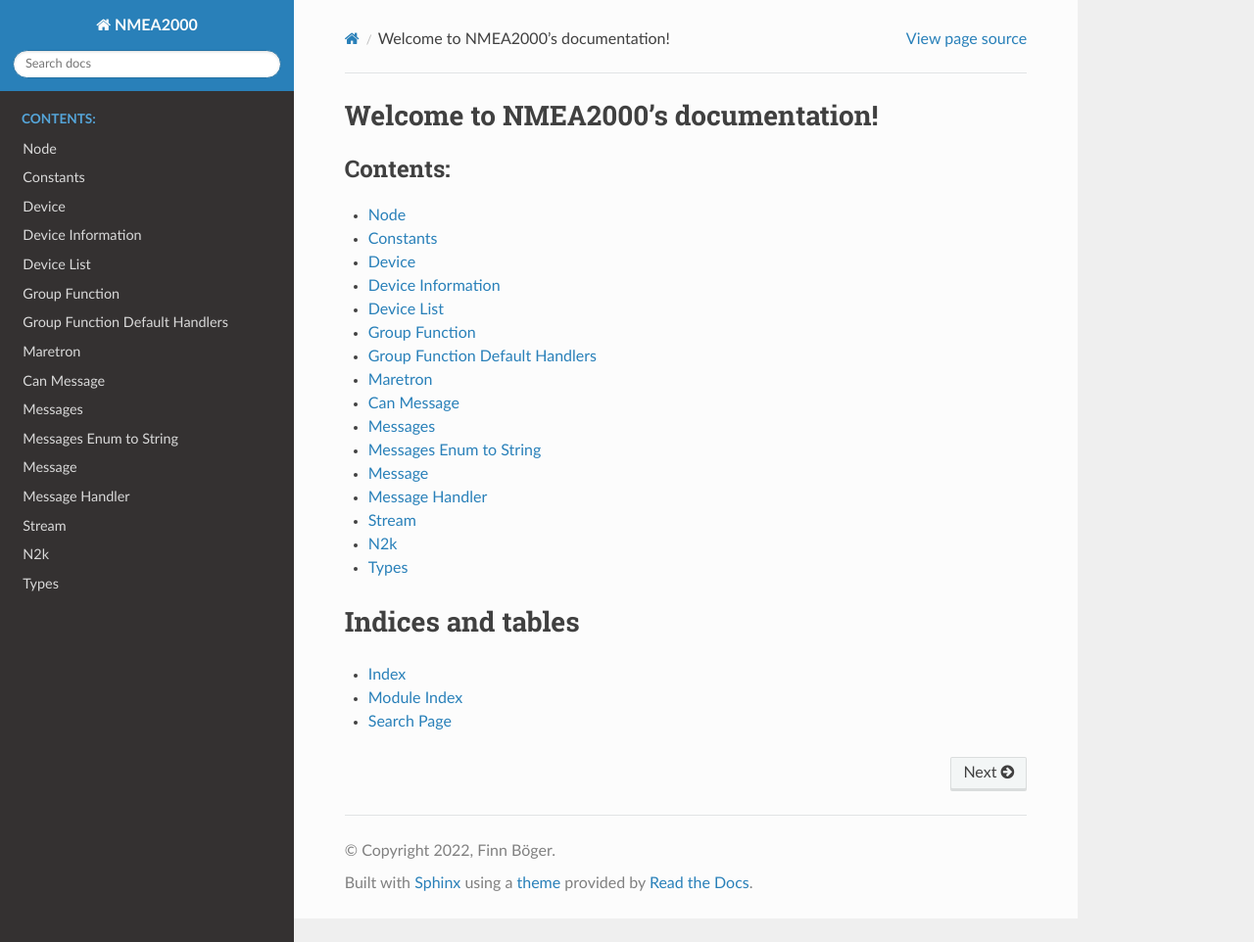
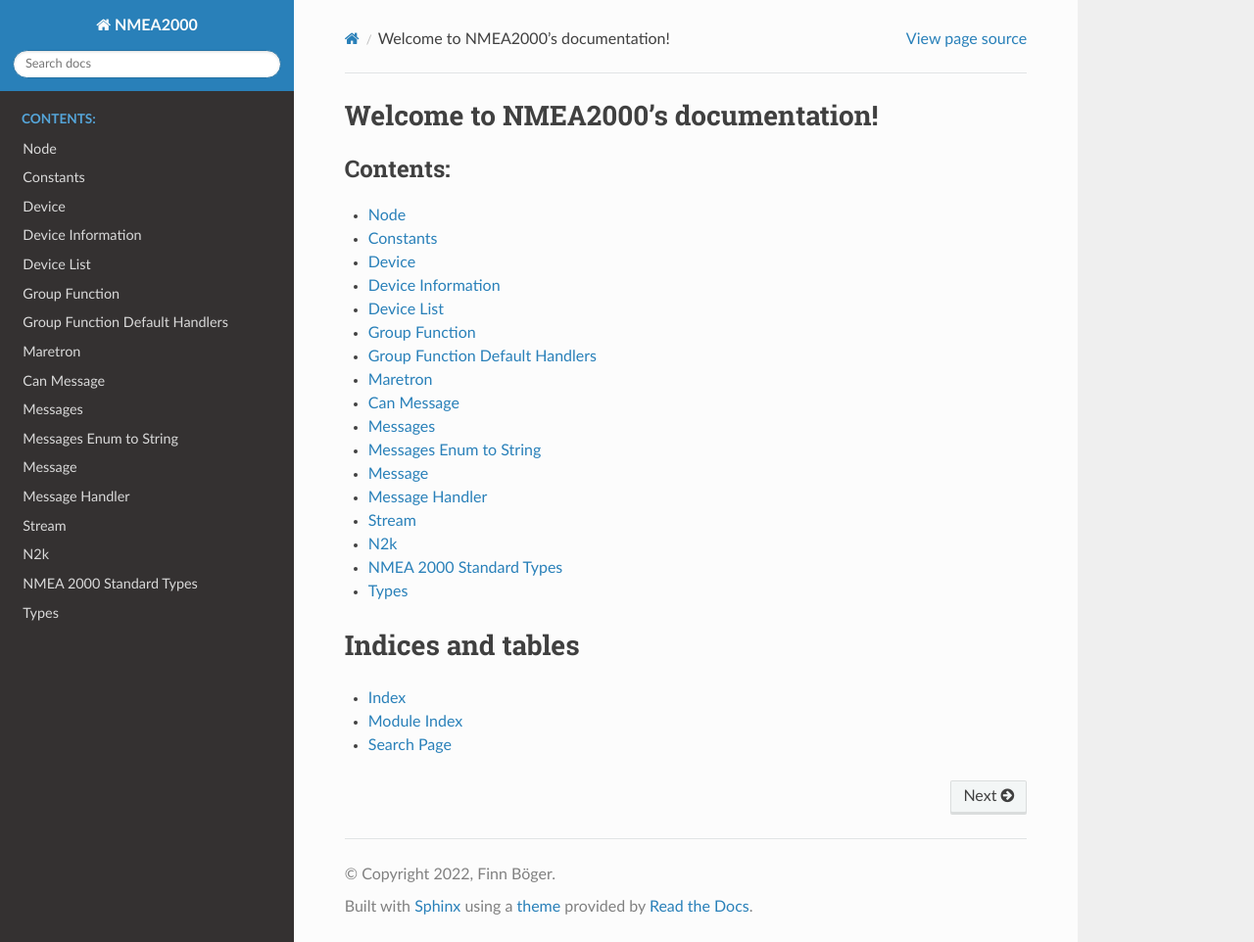
Before and after one commit to finnboeger/NMEA2000, a Sphinx documentation site: the page built from docs/source/index.rst, in a window 1280 px wide and 962 px high. Shown: the whole window at 98% size. Built offline with Sphinx 7.4.7 and the Read the Docs theme 2.0.0, drawn with Linux system fonts in a browser that asks for light colours.

Commit message:
add nmea 2000 standard types to docs

```diff
--- a/docs/source/index.rst
+++ b/docs/source/index.rst
@@ -20,6 +20,7 @@
    message_handler
    stream
    n2k
+   nmea2000_std_types
    types
 
 
--- /dev/null
+++ b/docs/source/nmea2000_std_types.rst
@@ -0,0 +1,3 @@
+NMEA 2000 Standard Types
+========================
+.. automodule:: n2k.nmea2000_std_types
```
